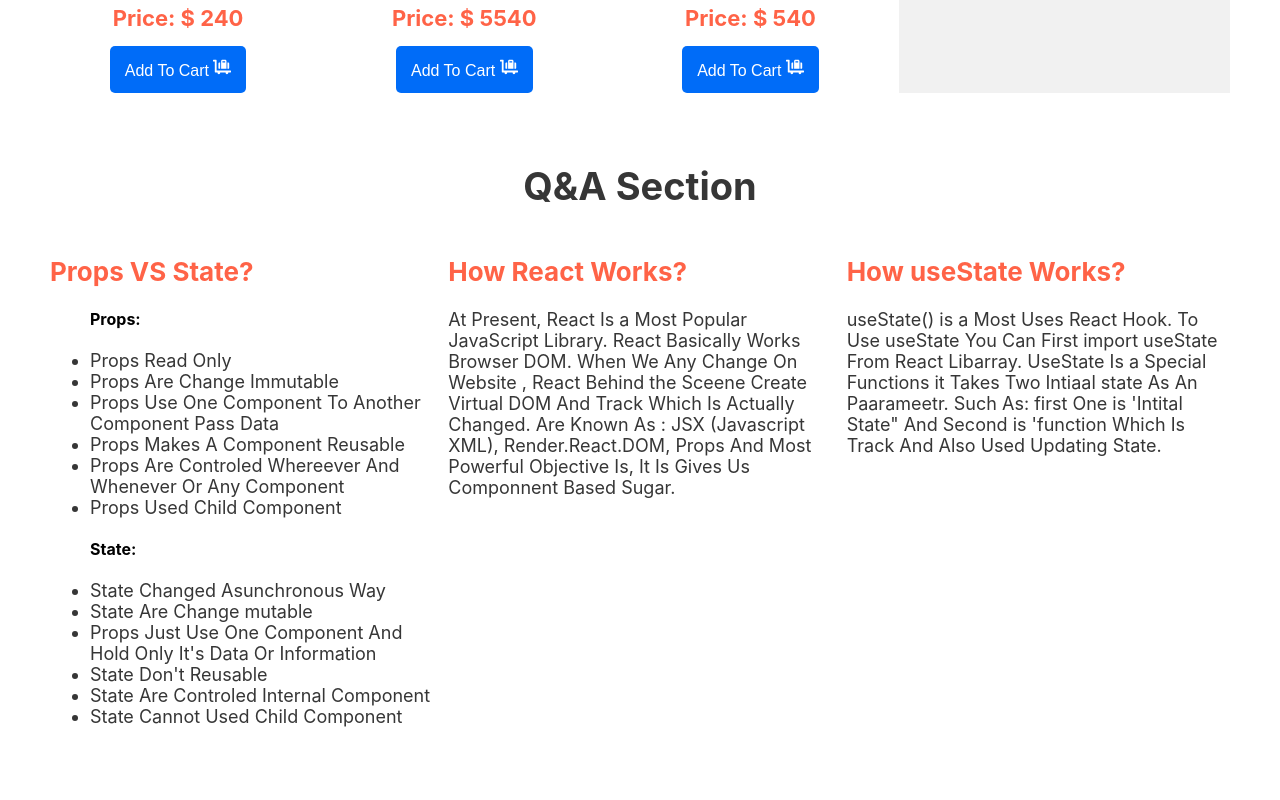
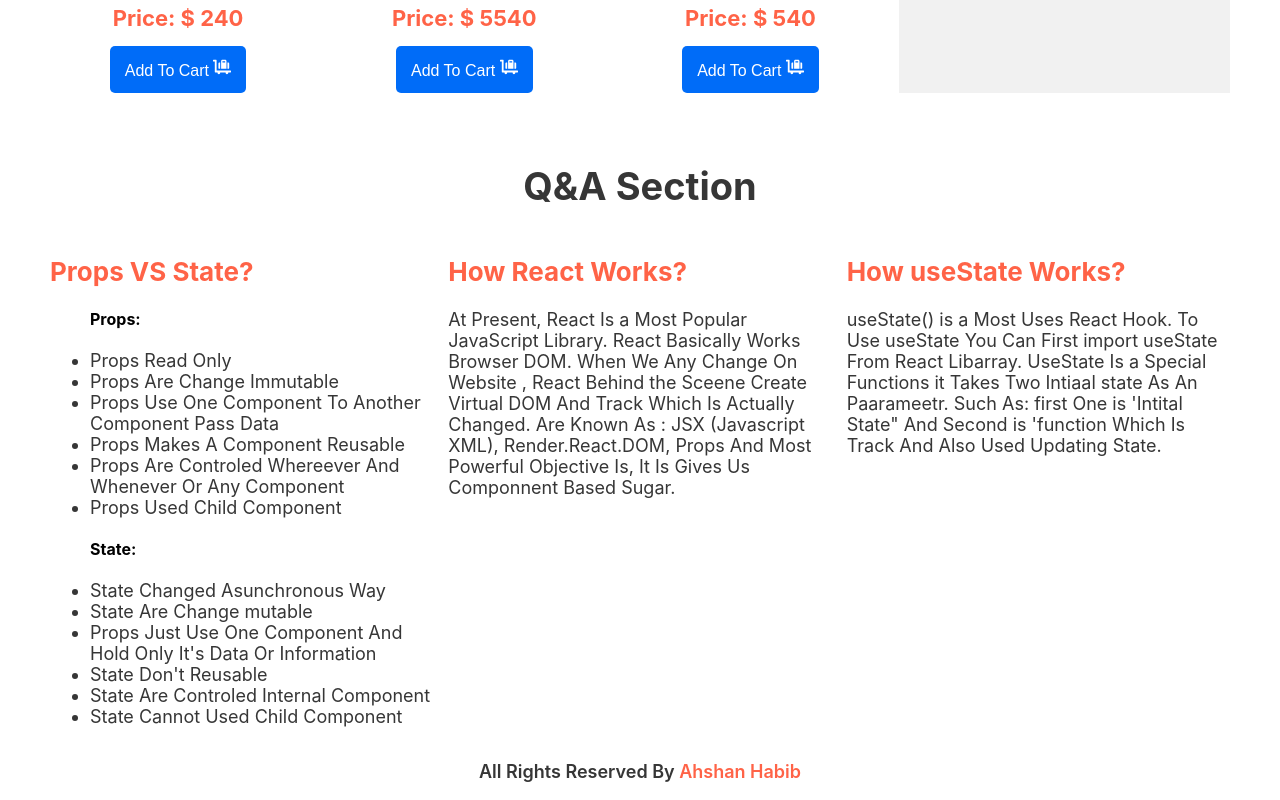
Before and after one commit to AhshanHabib26/NH_Health_Care, a React (Create React App) app: page / in a window 1280 px wide. Shown: the part 1634-2434 px from the top of the page. Before the commit the page ends 2377 px from the top, so only its background shows below. Built offline with nearby package versions, Linux system fonts and the light colour scheme.

Commit message:
Footer Area Addeed

```diff
--- a/src/App.js
+++ b/src/App.js
@@ -1,4 +1,5 @@
 import './App.css';
+import Footer from './Component/Footer/Footer';
 import Header from './Component/Header/Header';
 import Products from './Component/Products/Products';
 import QnaSection from './Component/QnaSection/QnaSection';
@@ -9,6 +10,7 @@ function App() {
      <Header />
      <Products/>
      <QnaSection/>
+     <Footer/>
     </div>
   );
 }
--- a/src/Component/Footer/Footer.css
+++ b/src/Component/Footer/Footer.css
@@ -0,0 +1,14 @@
+.footer_container {
+    text-align: center;
+    font-size: 18px;
+    color: #363636;
+    font-weight: 600;
+}
+.footer_container a{
+    text-decoration: none;
+    color: #ff6347;
+    transition: 0.5s ease-in-out;
+}
+.footer_container a:hover{
+    color: #363636;
+}
--- a/src/Component/Footer/Footer.js
+++ b/src/Component/Footer/Footer.js
@@ -0,0 +1,12 @@
+import React from 'react';
+import './Footer.css'
+
+const Footer = () => {
+    return (
+        <div className='footer_container'>
+           <p>All Rights Reserved By <a href="https://github.com/AhshanHabib26">Ahshan Habib</a></p>
+        </div>
+    );
+};
+
+export default Footer;
```
